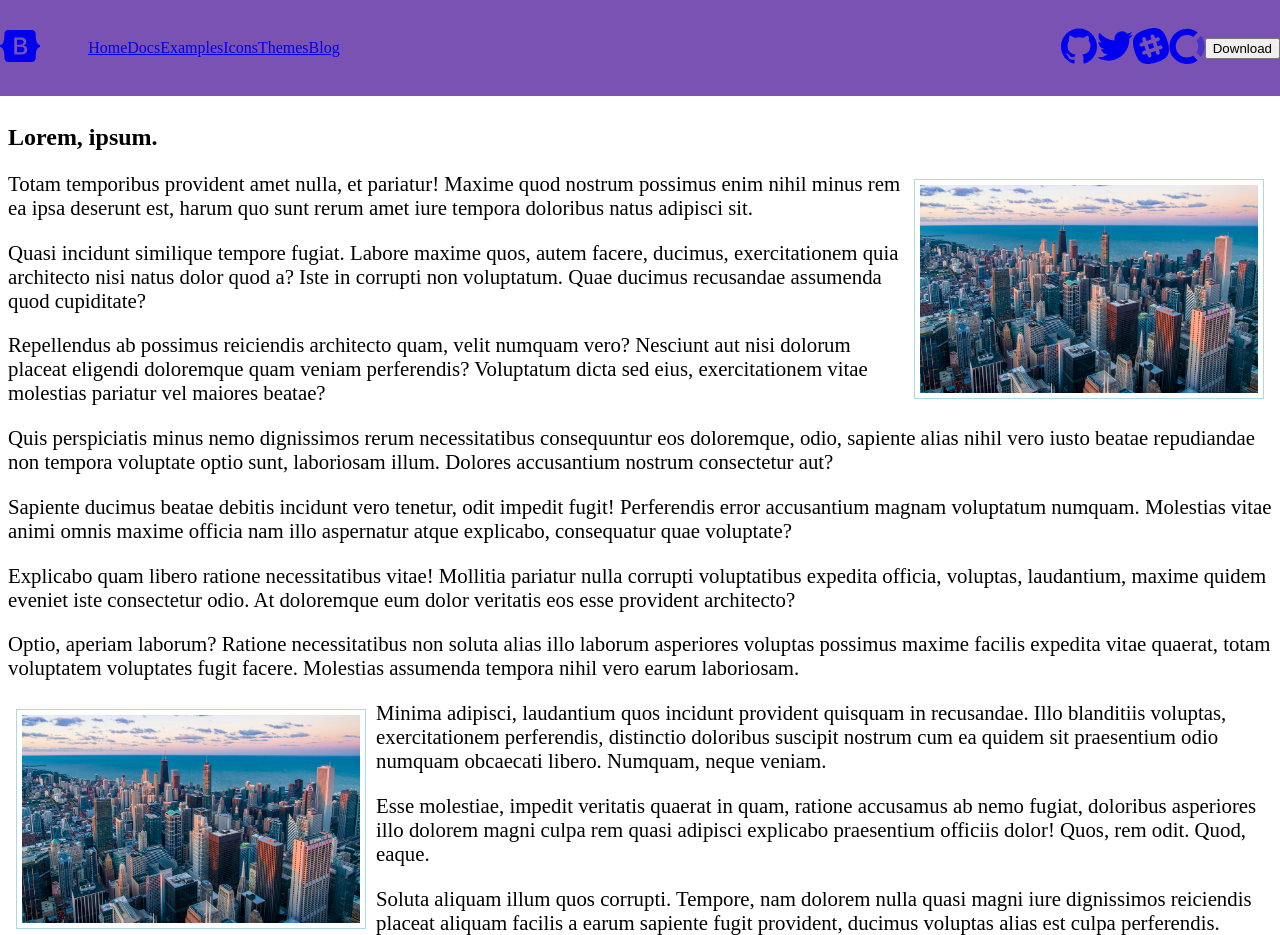
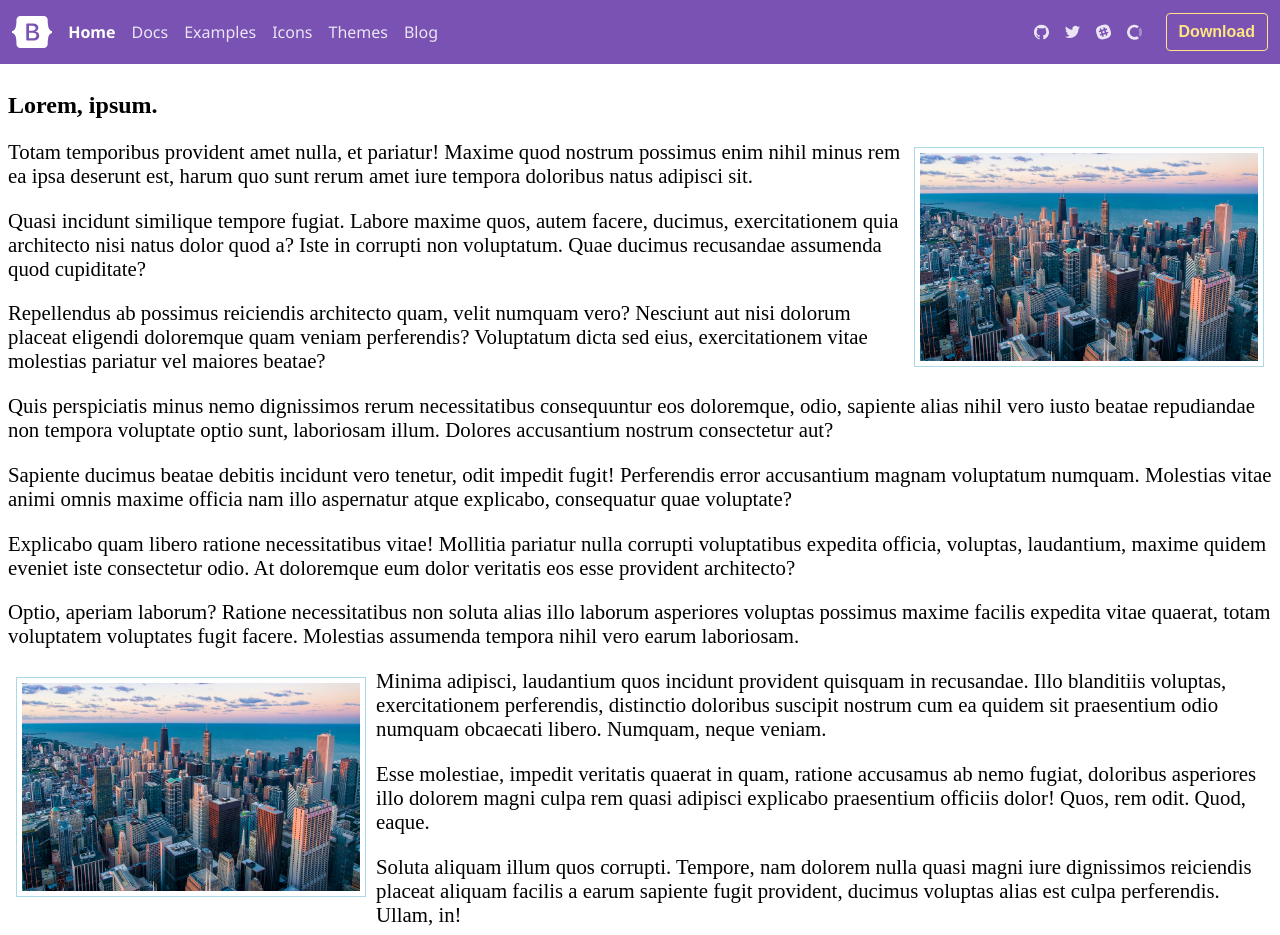
Before and after one commit to CelineHan16/bootstrap-5, a plain HTML site: page index.html in a window 1280 px wide. Shown: the top 935 px of the page. Drawn offline with Linux system fonts and the light colour scheme.

Commit message:
added new items

```diff
--- a/index.html
+++ b/index.html
@@ -23,16 +23,16 @@
       </ul>
       <ul class="links">
         <li><a href="#">
-          <svg xmlns="http://www.w3.org/2000/svg" width="36" height="36" class="navbar-nav-svg d-inline-block align-text-top" viewBox="0 0 512 499.36" role="img"><title>GitHub</title><path fill="currentColor" fill-rule="evenodd" d="M256 0C114.64 0 0 114.61 0 256c0 113.09 73.34 209 175.08 242.9 12.8 2.35 17.47-5.56 17.47-12.34 0-6.08-.22-22.18-.35-43.54-71.2 15.49-86.2-34.34-86.2-34.34-11.64-29.57-28.42-37.45-28.42-37.45-23.27-15.84 1.73-15.55 1.73-15.55 25.69 1.81 39.21 26.38 39.21 26.38 22.84 39.12 59.92 27.82 74.5 21.27 2.33-16.54 8.94-27.82 16.25-34.22-56.84-6.43-116.6-28.43-116.6-126.49 0-27.95 10-50.8 26.35-68.69-2.63-6.48-11.42-32.5 2.51-67.75 0 0 21.49-6.88 70.4 26.24a242.65 242.65 0 0 1 128.18 0c48.87-33.13 70.33-26.24 70.33-26.24 14 35.25 5.18 61.27 2.55 67.75 16.41 17.9 26.31 40.75 26.31 68.69 0 98.35-59.85 120-116.88 126.32 9.19 7.9 17.38 23.53 17.38 47.41 0 34.22-.31 61.83-.31 70.23 0 6.85 4.61 14.81 17.6 12.31C438.72 464.97 512 369.08 512 256.02 512 114.62 397.37 0 256 0z"></path></svg>
+          <svg xmlns="http://www.w3.org/2000/svg" width="15" height="" class="navbar-nav-svg d-inline-block align-text-top" viewBox="0 0 512 499.36" role="img"><title>GitHub</title><path fill="currentColor" fill-rule="evenodd" d="M256 0C114.64 0 0 114.61 0 256c0 113.09 73.34 209 175.08 242.9 12.8 2.35 17.47-5.56 17.47-12.34 0-6.08-.22-22.18-.35-43.54-71.2 15.49-86.2-34.34-86.2-34.34-11.64-29.57-28.42-37.45-28.42-37.45-23.27-15.84 1.73-15.55 1.73-15.55 25.69 1.81 39.21 26.38 39.21 26.38 22.84 39.12 59.92 27.82 74.5 21.27 2.33-16.54 8.94-27.82 16.25-34.22-56.84-6.43-116.6-28.43-116.6-126.49 0-27.95 10-50.8 26.35-68.69-2.63-6.48-11.42-32.5 2.51-67.75 0 0 21.49-6.88 70.4 26.24a242.65 242.65 0 0 1 128.18 0c48.87-33.13 70.33-26.24 70.33-26.24 14 35.25 5.18 61.27 2.55 67.75 16.41 17.9 26.31 40.75 26.31 68.69 0 98.35-59.85 120-116.88 126.32 9.19 7.9 17.38 23.53 17.38 47.41 0 34.22-.31 61.83-.31 70.23 0 6.85 4.61 14.81 17.6 12.31C438.72 464.97 512 369.08 512 256.02 512 114.62 397.37 0 256 0z"></path></svg>
         </a></li>
         <li><a href="#">
-          <svg xmlns="http://www.w3.org/2000/svg" width="36" height="36" class="navbar-nav-svg d-inline-block align-text-top" viewBox="0 0 512 416.32" role="img"><title>Twitter</title><path fill="currentColor" d="M160.83 416.32c193.2 0 298.92-160.22 298.92-298.92 0-4.51 0-9-.2-13.52A214 214 0 0 0 512 49.38a212.93 212.93 0 0 1-60.44 16.6 105.7 105.7 0 0 0 46.3-58.19 209 209 0 0 1-66.79 25.37 105.09 105.09 0 0 0-181.73 71.91 116.12 116.12 0 0 0 2.66 24c-87.28-4.3-164.73-46.3-216.56-109.82A105.48 105.48 0 0 0 68 159.6a106.27 106.27 0 0 1-47.53-13.11v1.43a105.28 105.28 0 0 0 84.21 103.06 105.67 105.67 0 0 1-47.33 1.84 105.06 105.06 0 0 0 98.14 72.94A210.72 210.72 0 0 1 25 370.84a202.17 202.17 0 0 1-25-1.43 298.85 298.85 0 0 0 160.83 46.92"></path></svg>
+          <svg xmlns="http://www.w3.org/2000/svg" width="15" height="" class="navbar-nav-svg d-inline-block align-text-top" viewBox="0 0 512 416.32" role="img"><title>Twitter</title><path fill="currentColor" d="M160.83 416.32c193.2 0 298.92-160.22 298.92-298.92 0-4.51 0-9-.2-13.52A214 214 0 0 0 512 49.38a212.93 212.93 0 0 1-60.44 16.6 105.7 105.7 0 0 0 46.3-58.19 209 209 0 0 1-66.79 25.37 105.09 105.09 0 0 0-181.73 71.91 116.12 116.12 0 0 0 2.66 24c-87.28-4.3-164.73-46.3-216.56-109.82A105.48 105.48 0 0 0 68 159.6a106.27 106.27 0 0 1-47.53-13.11v1.43a105.28 105.28 0 0 0 84.21 103.06 105.67 105.67 0 0 1-47.33 1.84 105.06 105.06 0 0 0 98.14 72.94A210.72 210.72 0 0 1 25 370.84a202.17 202.17 0 0 1-25-1.43 298.85 298.85 0 0 0 160.83 46.92"></path></svg>
         </a></li>
         <li><a href="#">
-          <svg xmlns="http://www.w3.org/2000/svg" width="36" height="36" class="navbar-nav-svg d-inline-block align-text-top" viewBox="0 0 512 512" role="img"><title>Slack</title><path fill="currentColor" d="M210.787 234.832l68.31-22.883 22.1 65.977-68.309 22.882z"></path><path fill="currentColor" d="M490.54 185.6C437.7 9.59 361.6-31.34 185.6 21.46S-31.3 150.4 21.46 326.4 150.4 543.3 326.4 490.54 543.34 361.6 490.54 185.6zM401.7 299.8l-33.15 11.05 11.46 34.38c4.5 13.92-2.87 29.06-16.78 33.56-2.87.82-6.14 1.64-9 1.23a27.32 27.32 0 0 1-24.56-18l-11.46-34.38-68.36 22.92 11.46 34.38c4.5 13.92-2.87 29.06-16.78 33.56-2.87.82-6.14 1.64-9 1.23a27.32 27.32 0 0 1-24.56-18l-11.46-34.43-33.15 11.05c-2.87.82-6.14 1.64-9 1.23a27.32 27.32 0 0 1-24.56-18c-4.5-13.92 2.87-29.06 16.78-33.56l33.12-11.03-22.1-65.9-33.15 11.05c-2.87.82-6.14 1.64-9 1.23a27.32 27.32 0 0 1-24.56-18c-4.48-13.93 2.89-29.07 16.81-33.58l33.15-11.05-11.46-34.38c-4.5-13.92 2.87-29.06 16.78-33.56s29.06 2.87 33.56 16.78l11.46 34.38 68.36-22.92-11.46-34.38c-4.5-13.92 2.87-29.06 16.78-33.56s29.06 2.87 33.56 16.78l11.47 34.42 33.15-11.05c13.92-4.5 29.06 2.87 33.56 16.78s-2.87 29.06-16.78 33.56L329.7 194.6l22.1 65.9 33.15-11.05c13.92-4.5 29.06 2.87 33.56 16.78s-2.88 29.07-16.81 33.57z"></path></svg>
+          <svg xmlns="http://www.w3.org/2000/svg" width="15" height="" class="navbar-nav-svg d-inline-block align-text-top" viewBox="0 0 512 512" role="img"><title>Slack</title><path fill="currentColor" d="M210.787 234.832l68.31-22.883 22.1 65.977-68.309 22.882z"></path><path fill="currentColor" d="M490.54 185.6C437.7 9.59 361.6-31.34 185.6 21.46S-31.3 150.4 21.46 326.4 150.4 543.3 326.4 490.54 543.34 361.6 490.54 185.6zM401.7 299.8l-33.15 11.05 11.46 34.38c4.5 13.92-2.87 29.06-16.78 33.56-2.87.82-6.14 1.64-9 1.23a27.32 27.32 0 0 1-24.56-18l-11.46-34.38-68.36 22.92 11.46 34.38c4.5 13.92-2.87 29.06-16.78 33.56-2.87.82-6.14 1.64-9 1.23a27.32 27.32 0 0 1-24.56-18l-11.46-34.43-33.15 11.05c-2.87.82-6.14 1.64-9 1.23a27.32 27.32 0 0 1-24.56-18c-4.5-13.92 2.87-29.06 16.78-33.56l33.12-11.03-22.1-65.9-33.15 11.05c-2.87.82-6.14 1.64-9 1.23a27.32 27.32 0 0 1-24.56-18c-4.48-13.93 2.89-29.07 16.81-33.58l33.15-11.05-11.46-34.38c-4.5-13.92 2.87-29.06 16.78-33.56s29.06 2.87 33.56 16.78l11.46 34.38 68.36-22.92-11.46-34.38c-4.5-13.92 2.87-29.06 16.78-33.56s29.06 2.87 33.56 16.78l11.47 34.42 33.15-11.05c13.92-4.5 29.06 2.87 33.56 16.78s-2.87 29.06-16.78 33.56L329.7 194.6l22.1 65.9 33.15-11.05c13.92-4.5 29.06 2.87 33.56 16.78s-2.88 29.07-16.81 33.57z"></path></svg>
         </a></li>
         <li><a href="#">
-          <svg xmlns="http://www.w3.org/2000/svg" width="36" height="36" fill="currentColor" fill-rule="evenodd" class="navbar-nav-svg d-inline-block align-text-top" viewBox="0 0 40 41" role="img"><title>Open Collective</title><path fill-opacity=".4" d="M32.8 21c0 2.4-.8 4.9-2 6.9l5.1 5.1c2.5-3.4 4.1-7.6 4.1-12 0-4.6-1.6-8.8-4-12.2L30.7 14c1.2 2 2 4.3 2 7z"></path><path d="M20 33.7a12.8 12.8 0 0 1 0-25.6c2.6 0 5 .7 7 2.1L32 5a20 20 0 1 0 .1 31.9l-5-5.2a13 13 0 0 1-7 2z"></path></svg>
+          <svg xmlns="http://www.w3.org/2000/svg" width="15" height="" fill="currentColor" fill-rule="evenodd" class="navbar-nav-svg d-inline-block align-text-top" viewBox="0 0 40 41" role="img"><title>Open Collective</title><path fill-opacity=".4" d="M32.8 21c0 2.4-.8 4.9-2 6.9l5.1 5.1c2.5-3.4 4.1-7.6 4.1-12 0-4.6-1.6-8.8-4-12.2L30.7 14c1.2 2 2 4.3 2 7z"></path><path d="M20 33.7a12.8 12.8 0 0 1 0-25.6c2.6 0 5 .7 7 2.1L32 5a20 20 0 1 0 .1 31.9l-5-5.2a13 13 0 0 1-7 2z"></path></svg>
         </a></li>
       </ul>
       <button class="btn">Download</button>
--- a/style.css
+++ b/style.css
@@ -6,7 +6,7 @@
 }
 
 .navbar {
-  padding: .75rem 0;
+  padding: 0.75rem 0;
   background-color: #7952b3;
 }
 .container {
@@ -14,20 +14,59 @@
   justify-content: space-between;
   justify-content: start;
   align-items: center;
+  padding: 0 12px;
 }
 .navbar ul {
   display: flex;
   list-style-type: none;
+  margin: 0;
+}
+.navbar ul li a {
+  text-decoration: none;
+  color: rgba(255, 255, 255, 0.85);
+  padding: 8px;
+  font-size: 1rem;
+  font-family: "Segoe UI", Tahoma, Geneva, Verdana, sans-serif;
+}
+.navbar ul li a:hover {
+  color: #fff;
+}
+.navbar ul.list li:first-child a {
+  color: #fff;
+  font-weight: 600;
 }
 .navbar .list {
   flex-grow: 1;
+  padding: 0;
 }
 .navbar .logo {
-  margin-right: .5rem;
+  margin-right: 0.5rem;
 }
 .navbar .logo svg {
-  margin-top: .25rem;
-  margin-bottom: .25rem;
+  margin-top: 0.25rem;
+  color: #fff;
+}
+.navbar .btn {
+  margin-left: 16px;
+  font-weight: 600;
+  background-color: transparent;
+  border: 1px solid #ffe484;
+  border-radius: .25rem;
+  padding: .375rem .75rem;
+  text-decoration: none;
+  vertical-align: middle;
+  line-height: 1.5;
+  color: #ffe484;
+  font-size: 1rem;
+  text-align: center;
+  text-decoration: none;
+  vertical-align: middle;
+  cursor: pointer;
+}
+.navbar .btn:hover {
+  background-color: #ffe484;
+  cursor: pointer;
+  color: black;
 }
 
 
@@ -102,13 +141,14 @@
 .grid-example {
   display: flex;
   flex-wrap: wrap;
-
 }
-.grid-example div {
-  padding: .5rem;
-  flex: 0 0 25%;
+/* Responsive */
+.grid-example div  {
+  padding: 0.5rem;
+  flex: 1 0 240px;
 }
 
+/* Adaptive
 @media (max-width: 900px) {
   .grid-example div {
     flex: 0 0 33.3333333%;
@@ -123,17 +163,16 @@
   .grid-example div {
     flex: 0 0 100%;
   }
-}
+} */
 
 .grid-example-2 {
   display: flex;
   flex-wrap: wrap;
 }
 .grid-example-2 div {
-  padding: .5rem;
+  padding: 0.5rem;
   flex: 0 0 100%;
 }
-
 
 @media (min-width: 565px) {
   .grid-example-2 div {
@@ -152,13 +191,13 @@
 }
 
 article {
-  padding: .5rem;
+  padding: 0.5rem;
 }
 article img {
-  padding: .3rem;
+  padding: 0.3rem;
   border: 1px solid lightblue;
   width: 350px;
-  margin: .5rem;
+  margin: 0.5rem;
 }
 img.left {
   float: right;
```
